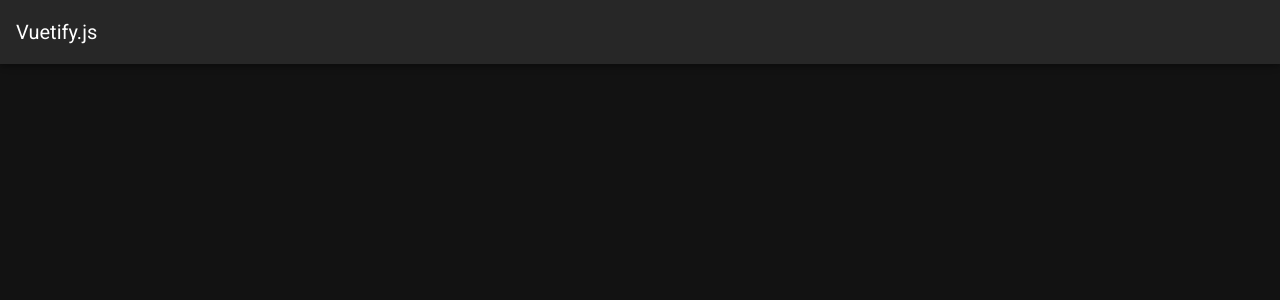
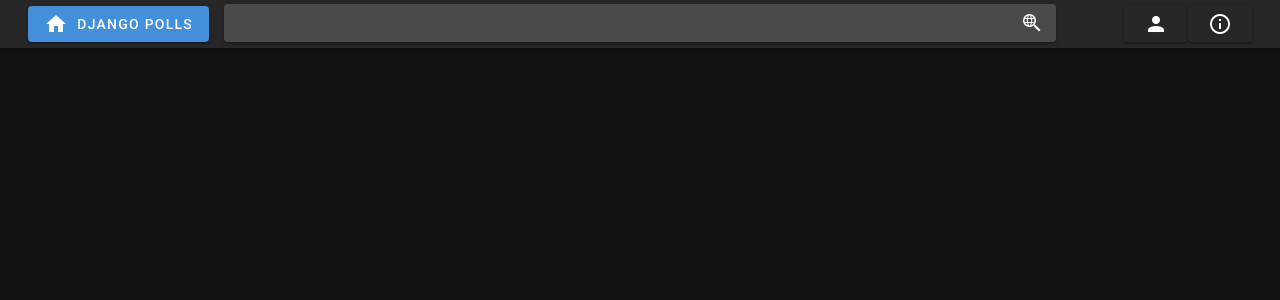
Before and after one commit to Ceowyllian/Nuxt-polls-frontend, a Nuxt app: page / in a window 1280 px wide. Shown: the top 300 px of the page. Built offline with nearby package versions, Linux system fonts and the light colour scheme.

Commit message:
Top navigation bar

```diff
--- /dev/null
+++ b/components/TopNavigation.vue
@@ -0,0 +1,43 @@
+<template>
+  <v-app-bar
+    app
+    clipped-left
+    dense
+    fixed
+  >
+    <v-toolbar-title class="col">
+      <v-btn nuxt to="/" color="primary">
+        <v-icon class="me-2">
+          mdi-home
+        </v-icon>
+        Django polls
+      </v-btn>
+    </v-toolbar-title>
+    <v-text-field
+      append-icon="mdi-search-web"
+      class="mt-6 col-8"
+      clearable
+      dense
+      solo-inverted
+    />
+    <v-col>
+      <div class="float-end">
+        <v-btn nuxt to="account">
+          <v-icon>mdi-account</v-icon>
+        </v-btn>
+        <v-btn nuxt to="about">
+          <v-icon>mdi-information-outline</v-icon>
+        </v-btn>
+      </div>
+    </v-col>
+  </v-app-bar>
+</template>
+
+<script>
+export default {
+}
+</script>
+
+<style scoped>
+
+</style>
--- a/layouts/default.vue
+++ b/layouts/default.vue
@@ -1,12 +1,6 @@
 <template>
   <v-app dark>
-    <v-app-bar
-      :clipped-left="clipped"
-      fixed
-      app
-    >
-      <v-toolbar-title>{{ title }}</v-toolbar-title>
-    </v-app-bar>
+    <TopNavigation />
     <v-main>
       <v-container>
         <Nuxt />
@@ -16,13 +10,13 @@
 </template>
 
 <script>
+import TopNavigation from '../components/TopNavigation'
+
 export default {
   name: 'DefaultLayout',
+  components: { TopNavigation },
   data () {
-    return {
-      clipped: false,
-      title: 'Vuetify.js'
-    }
+    return {}
   }
 }
 </script>
```
